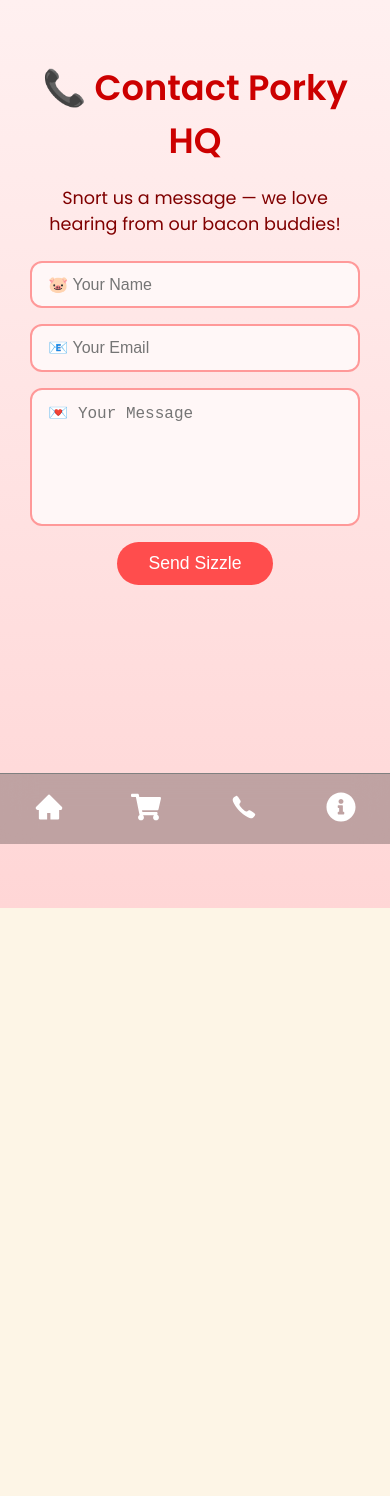
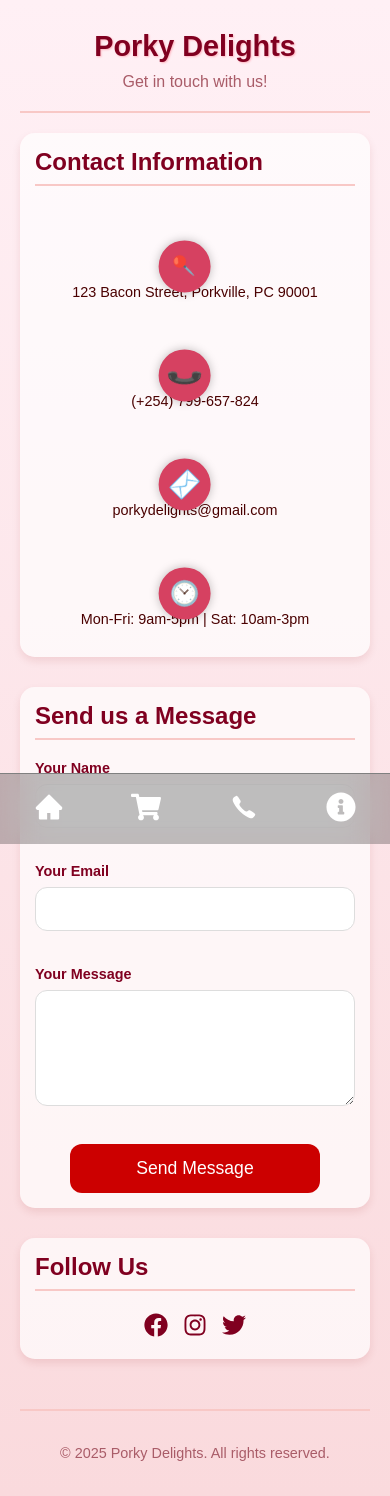
Before and after one commit to CarlosBavon/PorkyDelights, a React (Create React App) app: page /contact in a window 390 px wide. Before the commit the page ends 908 px from the top, so only its background shows below. Built offline with nearby package versions, Linux system fonts and the light colour scheme.

Commit message:
Making the Mobile Menu Page

```diff
--- a/src/mobile/AboutTab.js
+++ b/src/mobile/AboutTab.js
@@ -1,25 +1,66 @@
 import React from "react";
 import "../mobileStyles/AboutTab.css";
-import Pig from "../assets/pig-chef.jpeg";
+import { Link } from "react-router-dom";
 
-const AboutTab = () => {
+const AboutPage = () => {
   return (
-    <div className="about-tab">
-      <h2>🐽 Who We Are</h2>
-      <p>
-        Welcome to <strong>Porky Delights</strong> — where every bite tells a story!
-        We’re not just a food brand. We’re a pork-powered movement. 🍖✨
-      </p>
-      <div className="pig-hero">
-        <img src={Pig} alt="Cute Piggy" />
-        <p><em>Born to serve flavor!</em></p>
-      </div>
-      <p>
-        Whether it's bacon, ribs, or the legendary pork chop, we bring it hot and fresh.
-        Our mobile-first approach ensures you can *snack and scroll* at the same time 😎📱
-      </p>
+    <div className="about-container">
+      <header className="about-header">
+        <h1>About Porky Delights</h1>
+        <p>Your ultimate guide to all things pork</p>
+      </header>
+
+      <main className="about-content">
+        <section className="about-section">
+          <h2>Our Story</h2>
+          <p>
+            Pork App was born from a passion for quality pork products and the
+            desire to share recipes, cooking techniques, and product information
+            with fellow pork enthusiasts.
+          </p>
+        </section>
+
+        <section className="about-section">
+          <h2>Features</h2>
+          <ul>
+            <li>Hundreds of pork recipes</li>
+            <li>Cooking temperature guide</li>
+            <li>Butcher cuts reference</li>
+            <li>Personal cooking timer</li>
+            <li>Weekly meal planner</li>
+          </ul>
+        </section>
+
+        <section className="about-section">
+          <h2>Meet Our Team</h2>
+          <div className="team-grid">
+            <div className="team-member">
+              <div className="member-image"></div>
+              <h3>Chef John</h3>
+              <p>Head of Recipes</p>
+            </div>
+            <div className="team-member">
+              <div className="member-image"></div>
+              <h3>Maria</h3>
+              <p>Product Expert</p>
+            </div>
+          </div>
+        </section>
+
+        <section className="about-section">
+          <h2>Contact Us</h2>
+          <p>Have questions or suggestions? We'd love to hear from you!</p>
+          <Link to="/contact" className="contact-btn">
+            Send Message
+          </Link>
+        </section>
+      </main>
+
+      <footer className="about-footer">
+        <p>© 2025 Porky Delights. All rights reserved.</p>
+      </footer>
     </div>
   );
 };
 
-export default AboutTab;
+export default AboutPage;
--- a/src/mobile/ContactTab.js
+++ b/src/mobile/ContactTab.js
@@ -1,34 +1,129 @@
-import "../mobileStyles/ContactTab.css";
-import React, { useState } from "react";
+import React, { useState } from 'react';
+import '../mobileStyles/ContactTab.css';
+import { FaFacebook, FaInstagram, FaTwitter } from 'react-icons/fa';
 
-const ContactTab = () => {
-  const [submitted, setSubmitted] = useState(false);
+const ContactPage = () => {
+  const [formData, setFormData] = useState({
+    name: '',
+    email: '',
+    subject: '',
+    message: ''
+  });
+
+  const handleChange = (e) => {
+    const { name, value } = e.target;
+    setFormData(prevState => ({
+      ...prevState,
+      [name]: value
+    }));
+  };
 
   const handleSubmit = (e) => {
     e.preventDefault();
-    setSubmitted(true);
-    setTimeout(() => setSubmitted(false), 3000);
+    // In a real app, you would handle form submission here
+    alert(`Thank you for your message, ${formData.name}! We'll get back to you soon.`);
+    setFormData({
+      name: '',
+      email: '',
+      subject: '',
+      message: ''
+    });
   };
 
   return (
-    <div className="contact-tab">
-      <h2>📞 Contact Porky HQ</h2>
-      <p>Snort us a message — we love hearing from our bacon buddies!</p>
+    <div className="contact-container">
+      <header className="contact-header">
+        <h1>Porky Delights</h1>
+        <p>Get in touch with us!</p>
+      </header>
 
-      <form onSubmit={handleSubmit} className="snort-form">
-        <input className="snort-input" type="text" placeholder="🐷 Your Name" required />
-        <input className="snort-input" type="email" placeholder="📧 Your Email" required />
-        <textarea className="snort-textarea" placeholder="💌 Your Message" required rows={6}/>
-        <button className="snort-button" type="submit">Send Sizzle</button>
-      </form>
+      <main className="contact-content">
+        <section className="contact-info">
+          <h2>Contact Information</h2>
+          <div className="info-item">
+            <div className="icon">📍</div>
+            <p>123 Bacon Street, Porkville, PC 90001</p>
+          </div>
+          <div className="info-item">
+            <div className="icon">📞</div>
+            <p>(+254) 799-657-824</p>
+          </div>
+          <div className="info-item">
+            <div className="icon">✉️</div>
+            <p>porkydelights@gmail.com</p>
+          </div>
+          <div className="info-item">
+            <div className="icon">🕒</div>
+            <p>Mon-Fri: 9am-5pm | Sat: 10am-3pm</p>
+          </div>
+        </section>
 
-      {submitted && (
-        <div className="snort-alert">
-          <p>🐽 Message Sent! We’ll squeal back soon!</p>
-        </div>
-      )}
+        <section className="contact-form-section">
+          <h2>Send us a Message</h2>
+          <form className="contact-form" onSubmit={handleSubmit}>
+            <div className="form-group">
+              <label htmlFor="name">Your Name</label>
+              <input
+                type="text"
+                id="name"
+                name="name"
+                value={formData.name}
+                onChange={handleChange}
+                required
+              />
+            </div>
+
+            <div className="form-group">
+              <label htmlFor="email">Your Email</label>
+              <input
+                type="email"
+                id="email"
+                name="email"
+                value={formData.email}
+                onChange={handleChange}
+                required
+              />
+            </div>
+
+            <div className="form-group">
+              <label htmlFor="message">Your Message</label>
+              <textarea
+                id="message"
+                name="message"
+                rows="5"
+                value={formData.message}
+                onChange={handleChange}
+                required
+              ></textarea>
+            </div>
+
+            <button type="submit" className="submit-btn">
+              Send Message
+            </button>
+          </form>
+        </section>
+
+        <section className="social-media">
+          <h2>Follow Us</h2>
+          <div className="social-icons">
+            <a href="https://facebook.com" target='_blank' rel="noreferrer" className="social-icon">
+              <FaFacebook size={24} />
+            </a>
+            <a href="https://instagram.com" target='_blank' rel="noreferrer" className="social-icon">
+              <FaInstagram size={24} />
+            </a>
+            <a href="https://x.com" target='_blank' rel="noreferrer" className="social-icon">
+              <FaTwitter size={24} />
+            </a>
+          </div>
+        </section>
+      </main>
+
+      <footer className="contact-footer">
+        <p>© 2025 Porky Delights. All rights reserved.</p>
+      </footer>
     </div>
   );
 };
 
-export default ContactTab;
+export default ContactPage;
--- a/src/mobile/MobileApp.js
+++ b/src/mobile/MobileApp.js
@@ -5,6 +5,7 @@ import CartTab from "./CartTab";
 import Menu from "./MenuTab";
 import ContactTab from "./ContactTab";
 import { Route, Routes } from "react-router-dom";
+import AboutPage from "./AboutTab";
 
 function MobileApp() {
   return (
@@ -14,6 +15,7 @@ function MobileApp() {
         <Route path="/menu" element={<Menu />} />
         <Route path="/cart" element={<CartTab />} />
         <Route path="/contact" element={<ContactTab />} />
+        <Route path="/about" element={<AboutPage />} />
       </Routes>
       <BottomNavBar />
     </div>
--- a/src/mobileStyles/ContactTab.css
+++ b/src/mobileStyles/ContactTab.css
@@ -1,66 +1,174 @@
-.contact-tab {
-  padding: 2rem;
-  background: linear-gradient(to bottom, #fff0f0, #ffd6d6);
-  text-align: center;
+/* ContactPage.css */
+.contact-container {
   min-height: 100vh;
-  color: #800000;
+  background: linear-gradient(to bottom, #fff0f5, #fadadd);
+  color: #800020;
+  font-family: 'Arial', sans-serif;
+  padding: 0 20px;
 }
 
-.contact-tab h2 {
-  font-size: 2.2rem;
-  color: #cc0000;
-  margin-bottom: 0.5rem;
+.contact-header {
+  text-align: center;
+  padding: 30px 0 20px;
+  border-bottom: 2px solid #f8c8c6;
 }
 
-.contact-tab p {
-  margin-bottom: 1.5rem;
-  font-size: 1.1rem;
+.contact-header h1 {
+  font-size: 2.2rem;
+  margin: 0;
+  color: #800020;
+  text-shadow: 1px 1px 2px #ffb6c1;
 }
 
-.snort-form {
+.contact-header p {
+  font-size: 1rem;
+  color: #a95c68;
+  margin: 10px 0 0;
+}
+
+.contact-content {
+  padding: 20px 0;
+}
+
+.contact-info, .contact-form-section, .social-media {
+  margin-bottom: 30px;
+  background-color: rgba(255, 255, 255, 0.7);
+  border-radius: 15px;
+  padding: 20px;
+  box-shadow: 0 4px 8px rgba(139, 0, 0, 0.1);
+}
+
+.contact-info h2, .contact-form-section h2, .social-media h2 {
+  font-size: 1.5rem;
+  color: #800020;
+  border-bottom: 2px solid #f8c8c6;
+  padding-bottom: 8px;
+  margin-top: 0;
+}
+
+.info-item {
+  display: flex;
+  align-items: center;
+  margin: 15px 0;
+}
+
+.info-item .icon {
+  font-size: 1.5rem;
+  margin-right: 15px;
+  width: 20px;
+  height: 20px;
+  text-align: center;
+  display: flex;
+  align-items: center;
+  justify-content: center;
+}
+
+.info-item p {
+  margin: 0;
+  color: #4a0001;
+}
+
+.contact-form {
   display: flex;
   flex-direction: column;
-  align-items: center;
-  gap: 1rem;
 }
 
-.snort-input, .snort-textarea {
-  width: 90%;
-  max-width: 400px;
-  padding: 0.8rem 1rem;
-  border-radius: 12px;
-  border: 2px solid #ff9999;
-  font-size: 1rem;
-  background-color: #fff7f7;
-  resize: none;
+.form-group {
+  margin-bottom: 20px;
 }
 
-.snort-button {
-  padding: 0.7rem 2rem;
-  background: #ff4d4d;
+.form-group label {
+  display: block;
+  margin-bottom: 8px;
+  color: #800020;
+  font-weight: bold;
+}
+
+.form-group input, .form-group textarea {
+  width: 100%;
+  padding: 12px;
+  border: 2px solid #f8c8c6;
+  border-radius: 10px;
+  background-color: #fff;
+  color: #4a0001;
+  font-family: 'Arial', sans-serif;
+  box-sizing: border-box;
+}
+
+.form-group input:focus, .form-group textarea:focus {
+  outline: none;
+  border-color: #800020;
+}
+
+.submit-btn {
+  background-color: #800020;
   color: white;
   border: none;
-  border-radius: 30px;
+  padding: 15px 25px;
+  border-radius: 25px;
   font-size: 1.1rem;
   cursor: pointer;
-  transition: background 0.3s ease;
+  transition: background-color 0.3s;
+  align-self: center;
+  width: 80%;
+  max-width: 250px;
 }
 
-.snort-button:hover {
-  background: #cc0000;
+.submit-btn:hover {
+  background-color: #600018;
 }
 
-.snort-alert {
-  background: #ffe6e6;
-  border: 2px dashed #ff9999;
-  padding: 1rem 2rem;
-  margin-top: 2rem;
-  border-radius: 20px;
-  box-shadow: 0 0 12px rgba(255, 0, 0, 0.1);
-  animation: pop 0.5s ease;
+.social-icons {
+  display: flex;
+  justify-content: center;
+  gap: 20px;
+  margin-top: 15px;
 }
 
-@keyframes pop {
-  from { transform: scale(0.9); opacity: 0; }
-  to { transform: scale(1); opacity: 1; }
+.social-icon {
+  font-size: 2rem;
+  text-decoration: none;
+  transition: transform 0.3s;
+  color: #800020;
 }
+
+.social-icon:hover {
+  transform: scale(1.2);
+}
+
+.contact-footer {
+  text-align: center;
+  padding: 20px 0;
+  color: #a95c68;
+  font-size: 0.9rem;
+  border-top: 2px solid #f8c8c6;
+}
+
+/* Responsive adjustments */
+@media (max-width: 480px) {
+  .contact-header h1 {
+    font-size: 1.8rem;
+  }
+
+  .contact-info, .contact-form-section, .social-media {
+    padding: 15px;
+  }
+
+  .info-item {
+    flex-direction: column;
+    text-align: center;
+  }
+
+  .info-item .icon {
+    margin-right: 0;
+    margin-bottom: 10px;
+  }
+
+  .social-icons {
+    gap: 15px;
+  }
+
+  .social-icon {
+    font-size: 1.8rem;
+  }
+}
--- a/src/mobileStyles/HomeTab.css
+++ b/src/mobileStyles/HomeTab.css
@@ -47,7 +47,7 @@
 .overlay-tab {
   position: absolute;
   background: rgba(0, 0, 0, 0.25);
-  padding: 2.5rem;
+  padding: 1.5rem;
   top: 50%;
   backdrop-filter: blur(6px);
   left: 50%;
```
Also changed, not shown: src/mobileStyles/AboutTab.css (+125 -18 lines).
